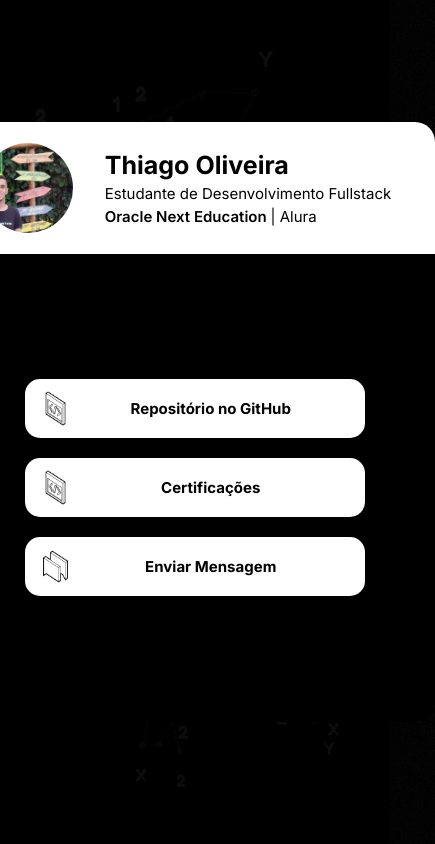
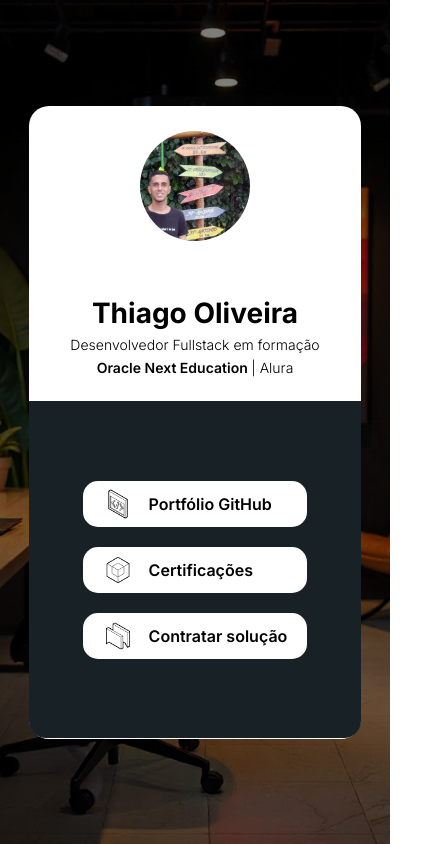
Before and after one commit to onthiagooliveira/Linktree, a plain HTML site: page index.html in a window 390 px wide. Shown: the whole page, 435 px wide, since content can reach past the window. Drawn offline with Linux system fonts and the light colour scheme.

Commit message:
update media querys portable

```diff
--- /dev/null
+++ b/CSS/style.css
@@ -0,0 +1,246 @@
+@import url("https://fonts.googleapis.com/css2?family=Inter:ital,opsz,wght@0,14..32,100..900;1,14..32,100..900&display=swap");
+
+:root {
+  /* Colors */
+  --color-black: #000;
+  --color-white: #ffffff;
+  --color--card-hover: #E4F2E6;
+
+  /* Font */
+  --font-family: "Inter", sans-serif;
+  --font-size-large: 25px;
+  --font-size-small: 15px;
+}
+
+* {
+  margin: 0;
+  padding: 0;
+  box-sizing: border-box;
+}
+
+a {
+  text-decoration: none;
+}
+
+body {
+  width: 100dvw;
+  height: 100dvh;
+  display: grid;
+  font-family: var(--font-family);
+  justify-content: center;
+  align-items: center;
+  background-image: url(/img/freepik__the-style-is-candid-image-photography-with-natural__79585.png);
+  background-position: center;
+  backdrop-filter: brightness(50%);
+  background-size: cover;
+  overflow: hidden;
+}
+
+.container {
+  position: relative;
+  background: var(--color-white);
+  border-radius: 20px;
+  display: flex;
+  flex-direction: column;
+}
+
+.perfil-image {
+  width: 100%;
+  height: 100%;
+  background-size: cover;
+  border-radius: 80px;
+}
+
+.profile-info {
+  display: grid;
+  grid-auto-flow: row;
+}
+
+h1,
+p,
+.descript-icon {
+  font-optical-sizing: auto;
+  font-style: normal;
+  letter-spacing: 0.01px;
+}
+
+h1 {
+  font-weight: bold;
+}
+
+p {
+  font-weight: 300;
+}
+
+.bold-hight {
+  font-weight: 600;
+}
+
+.descript-icon {
+  font-family: var(--font-family);
+  font-weight: 600;
+  color: var(--color-black);
+  text-align: center;
+  transform: 0.035ms;
+}
+
+.cards {
+  background-color: #182226;
+  box-shadow: inset(100px 100px 100px #0d0d0d);
+  padding: 8px 16px;
+  display: grid;
+  grid-auto-flow: row;
+  place-content: center;
+  gap: 20px;
+  border-radius: 0 0 17px 17px;
+}
+
+.card-one {
+  background-color: var(--color-white);
+  border-radius: 15px;
+}
+
+.card-one:hover {
+  background-color: var(--color--card-hover);
+}
+
+
+.icon-link {
+  display: flex;
+  align-items: center;
+  justify-content: center;
+}
+
+.icons {
+  width: 100%;
+  height: 100%;
+}
+
+/* Telas menores que 330px */
+@media screen and (max-width: 329px) {
+  .container {
+    width: 85dvw;
+    height: 75dvh;
+    display: grid;
+    place-items: center;
+  }
+
+  .heading {
+    width: 100%;
+    height: 200px;
+    display: flex;
+    flex-direction: column;
+    place-items: center;
+    gap: 12px;
+  }
+
+  .avatar-img {
+    width: 90px;
+    height: 90px;
+  }
+
+  .profile-info {
+    width: 100%;
+    gap: 6px;
+    padding: 12px;
+  }
+
+  h1 {
+    font-size: 28px;
+    text-align: center;
+  }
+
+  p {
+    font-size: 13.5px;
+    text-align: center;
+  }
+
+
+  .cards {
+    width: 85dvw;
+    height: 100%;
+    padding: 20px;
+  }
+
+  .card-one {
+    width: 70dvw;
+    padding: 6px 12px;
+    display: flex;
+    flex-direction: row;
+    align-items: center;
+    padding: 8px 20px;
+    gap: 16px;
+  }
+
+  .descript-icon {
+    display: flex;
+    font-size: 13.5px;
+    font-weight: 400;
+    white-space: nowrap;
+  }
+
+  .icon-link {
+    width: 20px;
+  }
+}
+
+/* Entre 330px e 480px*/
+@media screen and (min-width: 330px) and (max-width: 479px) {
+  .container {
+    width: 85dvw;
+    height: 75dvh;
+  }
+
+  .heading {
+    width: 85dvw;
+    height: 35dvh;
+    display: grid;
+    grid-auto-flow: row;
+    place-items: center;
+  }
+
+  .profile-info {
+    gap: 6px;
+  }
+
+  .avatar-img {
+    width: 110px;
+  }
+
+  h1 {
+    font-size: 28px;
+    text-align: center;
+  }
+
+  p {
+    font-size: 14px;
+    text-align: center;
+  }
+
+  .cards {
+    width: 85dvw;
+    height: 40dvh;
+  }
+
+  .card-one {
+    display: flex;
+    flex-direction: row;
+    align-items: center;
+    padding: 8px 20px;
+    gap: 16px;
+  }
+
+  .descript-icon {
+    flex: 1;
+    text-align: justify;
+  }
+
+  .icon-link {
+    width: 30px;
+  }
+}
+
+/* Entre 480px e 1920px */
+@media screen and (min-width: 480px) and (max-width : 1920px) {
+
+}
--- a/Linktree/css/style.css
+++ /dev/null
@@ -1,146 +0,0 @@
-@import url("https://fonts.googleapis.com/css2?family=Inter:ital,opsz,wght@0,14..32,100..900;1,14..32,100..900&display=swap");
-
-:root {
-  /* Colors */
-  --color-black: #000;
-  --color-white: #ffffff;
-  --color---card-hover : #ed145b;
-
-  /* Font */
-  --font-family: "Inter", sans-serif;
-  --font-size-large: 25px;
-  --font-size-small: 15px;
-}
-
-* {
-  margin: 0;
-  padding: 0;
-  box-sizing: border-box;
-}
-
-a {
-  text-decoration: none;
-}
-
-body {
-  width: 100dvw;
-  height: 100dvh;
-  display: grid;
-  font-family: var(--font-family);
-  justify-content: center;
-  align-items: center;
-  background-image: url(/img/resource-database-TIUyoNGM0no-unsplash.jpg);
-  backdrop-filter: brightness(6%);
-  background-position: center;
-  background-size: cover;
-  overflow: hidden;
-}
-
-.container {
-  position: relative;
-  width: 480px;
-  height: 600px;
-  background: var(--color-white);
-  border-radius: 20px;
-  display: flex;
-  flex-direction: column;
-}
-
-.heading {
-  width: 100%;
-  height: 160px;
-  display: flex;
-  align-items: center;
-  justify-content: center;
-  gap: 16px;
-  padding: 18px;
-}
-
-.avatar-img {
-  background-color: var(--color-white);
-  width: 90px;
-  height: 90px;
-
-}
-
-.perfil-image {
-  width: 100%;
-  height: 100%;
-  background-size: cover;
-  border-radius: 80px;
-}
-
-.profile-info {
-  display: grid;
-  grid-auto-flow: row;
-  gap: 4px;
-  padding: 8px 16px;
-}
-
-h1,
-p,
-.descript-icon {
-  font-optical-sizing: auto;
-  font-style: normal;
-  letter-spacing: 0.01px;
-}
-
-h1 {
-  font-weight: bold;
-  font-size: var(--font-size-large);
-}
-
-p {
-  font-size: var(--font-size-small);
-}
-
-.bold-hight {
-  font-weight: 600;
-}
-
-.descript-icon {
-  width: 100%;
-  font-weight: bold;
-  font-size: var(--font-size-small);
-  color: var(--color-black);
-  text-align: center;
-}
-
-.cards {
-  width: 100%;
-  height: 100%;
-  background: var(--color-black);
-  box-shadow: inset(100px 100px 100px #0d0d0d);
-  padding: 8px 16px;
-  display: grid;
-  grid-auto-flow: row;
-  place-content: center;
-  gap: 20px;
-  border-radius: 0 0 17px 17px;
-}
-
-.card-one {
-  width: 340px;
-  padding: 12px 15px;
-  background-color: var(--color-white);
-  border-radius: 15px;
-  display:flex;
-  align-items: center;
-}
-
-.card-one:hover {
-  background-color: var(--color---card-hover);
-}
-
-.icon-link {
-  width: 35px;
-  height: 35px;
-  display: flex;
-  align-items: center;
-  justify-content: center;
-}
-
-.icons {
-  width: 100%;
-  height: 100%;
-}
--- a/index.html
+++ b/index.html
@@ -5,7 +5,7 @@
   <meta charset="UTF-8">
   <meta name="viewport" content="width=device-width, initial-scale=1.0">
   <title>Linktree | Thiago Oliveira</title>
-  <link rel="stylesheet" href="/Linktree/css/style.css">
+  <link rel="stylesheet" href="/CSS/style.css">
 </head>
 
 <body>
@@ -16,7 +16,7 @@
       </div>
       <div class="profile-info">
         <h1>Thiago Oliveira</h1>
-        <p>Estudante de Desenvolvimento Fullstack</p>
+        <p>Desenvolvedor Fullstack em formação</p>
         <p> <span class="bold-hight">Oracle Next Education </span>| Alura</p>
       </div>
     </div>
@@ -26,13 +26,13 @@
           <div class="icon-link">
             <img class="icons" src="/img/icons8-código-50.png" alt="ícone HTML">
           </div>
-          <span class="descript-icon">Repositório no GitHub</span>
+          <span class="descript-icon">Portfólio GitHub</span>
         </div>
       </a>
       <a href="https://www.linkedin.com/in/thiago-oliveira-ba882a237/" target="_blank">
         <div class="card-one">
           <div class="icon-link">
-            <img class="icons" src="/img/icons8-código-50.png" alt="ícone do github">
+            <img class="icons" src="/img/icons8-módulo-50.png" alt="ícone do github">
           </div>
           <span class="descript-icon">Certificações</span>
         </div>
@@ -42,7 +42,7 @@
           <div class="icon-link">
             <img class="icons" src="/img/icons8-chat-50.png" alt="ícone do github">
           </div>
-          <span class="descript-icon">Enviar Mensagem</span>
+          <span class="descript-icon">Contratar solução</span>
         </div>
       </a>
 
```
Also changed, not shown: img/freepik__the-style-is-candid-image-photography-with-natural__79585.png (added).
